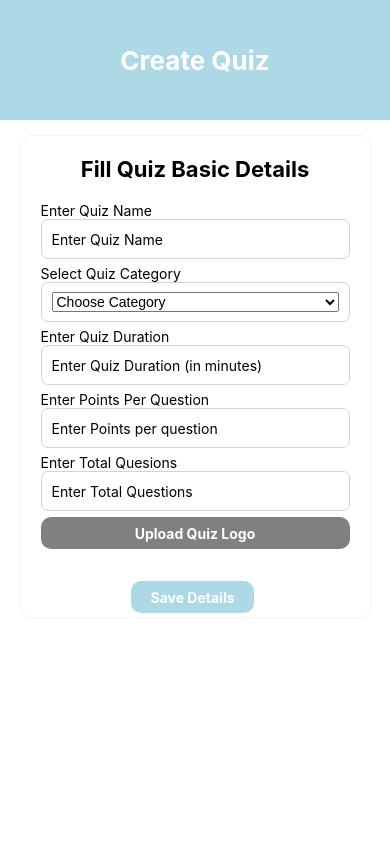
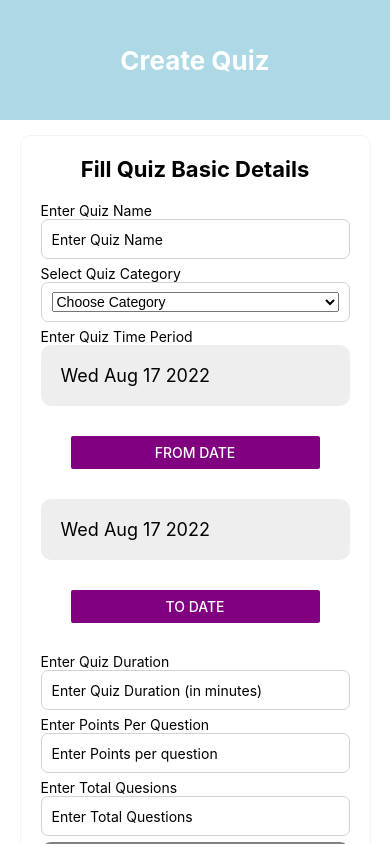
Before and after one commit to gem-udit/createquizform, a React Native app: screen / in a window 390 px wide. Built offline with nearby package versions, Linux system fonts and the light colour scheme.

Commit message:
timestamp

```diff
--- a/package.json
+++ b/package.json
@@ -10,6 +10,7 @@
     "eject": "expo eject"
   },
   "dependencies": {
+    "@react-native-community/datetimepicker": "^6.3.1",
     "@react-native-firebase/app": "^15.2.0",
     "@react-native-firebase/storage": "^15.2.0",
     "@react-native-picker/picker": "^2.4.3",
@@ -20,6 +21,7 @@
     "react": "17.0.2",
     "react-dom": "17.0.2",
     "react-native": "0.68.2",
+    "react-native-datepicker": "^1.7.2",
     "react-native-material-dropdown-v2": "^0.11.1",
     "react-native-web": "0.17.7"
   },
--- a/src/screens/CreateQuizForm.tsx
+++ b/src/screens/CreateQuizForm.tsx
@@ -3,6 +3,7 @@ import { StatusBar } from "expo-status-bar";
 import { storage, db } from "../firebase/config";
 import { collection, addDoc } from "firebase/firestore";
 import { Picker } from "@react-native-picker/picker";
+import DateTimePicker from "@react-native-community/datetimepicker";
 import {
   View,
   Text,
@@ -11,12 +12,40 @@ import {
   TouchableOpacity,
   Image,
   ScrollView,
+  Platform,
+  Button,
 } from "react-native";
 import * as ImagePicker from "expo-image-picker";
 import QuizDetails from "./components/QuizDetails";
 import { getDownloadURL, ref, uploadBytesResumable } from "firebase/storage";
+import RNDateTimePicker from "@react-native-community/datetimepicker";
 
 const CreateQuizForm = () => {
+  const [isPickerShowFromDate, setIsPickerShowFromDate] = useState(false);
+  const [isPickerShowToDate, setIsPickerShowToDate] = useState(false);
+  const [fromDate, setFromDate] = useState(new Date(Date.now()));
+  const [toDate, setToDate] = useState(new Date(Date.now()));
+
+  const showPickerFromDate = () => {
+    setIsPickerShowFromDate(true);
+  };
+  const showPickerToDate = () => {
+    setIsPickerShowToDate(true);
+  };
+
+  const onChangeFromDate = (event: any, value: Date) => {
+    setFromDate(value);
+    if (Platform.OS === "android") {
+      setIsPickerShowFromDate(false);
+    }
+  };
+  const onChangeToDate = (event: any, value: Date) => {
+    setToDate(value);
+    if (Platform.OS === "android") {
+      setIsPickerShowToDate(false);
+    }
+  };
+
   const categories = [
     {
       text: "Sports",
@@ -48,6 +77,7 @@ const CreateQuizForm = () => {
       category: "",
       quizName: "",
       Time: 0,
+      TimePeriod: {},
       pointsPerQuestion: 0,
       logoUrl: "",
     },
@@ -259,6 +289,10 @@ const CreateQuizForm = () => {
           pointsPerQuestion: Number(quizDetails.pointsPerQuestion),
           logoUrl: quizDetails.logoUrl,
           category: quizDetails.category,
+          TimePeriod: {
+            start: fromDate,
+            end: toDate,
+          },
         },
       });
       setQuizDetails({
@@ -484,6 +518,58 @@ const CreateQuizForm = () => {
                     <Text style={styles.incorrectFeedback}>
                       {quizDetailsErrors.category}
                     </Text>
+                  )}
+                  <Text>Enter Quiz Time Period</Text>
+                  <View style={styles.pickedDateContainer}>
+                    <Text style={styles.pickedDate}>
+                      {fromDate.toDateString()}
+                    </Text>
+                  </View>
+                  {!isPickerShowFromDate && (
+                    <View style={styles.datebtnContainer}>
+                      <Button
+                        title="From Date"
+                        color="purple"
+                        onPress={showPickerFromDate}
+                      />
+                    </View>
+                  )}
+
+                  {/* The date picker */}
+                  {isPickerShowFromDate && (
+                    <DateTimePicker
+                      value={fromDate}
+                      mode={"date"}
+                      display={Platform.OS === "ios" ? "spinner" : "default"}
+                      is24Hour={true}
+                      onChange={onChangeFromDate}
+                      style={styles.datePicker}
+                    />
+                  )}
+                  <View style={styles.pickedDateContainer}>
+                    <Text style={styles.pickedDate}>
+                      {toDate.toDateString()}
+                    </Text>
+                  </View>
+                  {!isPickerShowToDate && (
+                    <View style={styles.datebtnContainer}>
+                      <Button
+                        title="To Date"
+                        color="purple"
+                        onPress={showPickerToDate}
+                      />
+                    </View>
+                  )}
+
+                  {isPickerShowToDate && (
+                    <DateTimePicker
+                      value={toDate}
+                      mode={"date"}
+                      display={Platform.OS === "ios" ? "spinner" : "default"}
+                      is24Hour={true}
+                      onChange={onChangeToDate}
+                      style={styles.datePicker}
+                    />
                   )}
                   <Text>Enter Quiz Duration</Text>
                   <TextInput
@@ -826,5 +912,25 @@ const styles = StyleSheet.create({
     height: 40,
     fontSize: 14,
   },
+
+  pickedDateContainer: {
+    padding: 20,
+    backgroundColor: "#eee",
+    borderRadius: 10,
+  },
+  pickedDate: {
+    fontSize: 18,
+    color: "black",
+  },
+  datebtnContainer: {
+    padding: 30,
+  },
+  datePicker: {
+    width: 320,
+    height: 260,
+    display: "flex",
+    justifyContent: "center",
+    alignItems: "flex-start",
+  },
 });
 export default CreateQuizForm;
```
Also changed, not shown: 2 other files (tests, documents, lock files or other folders).
